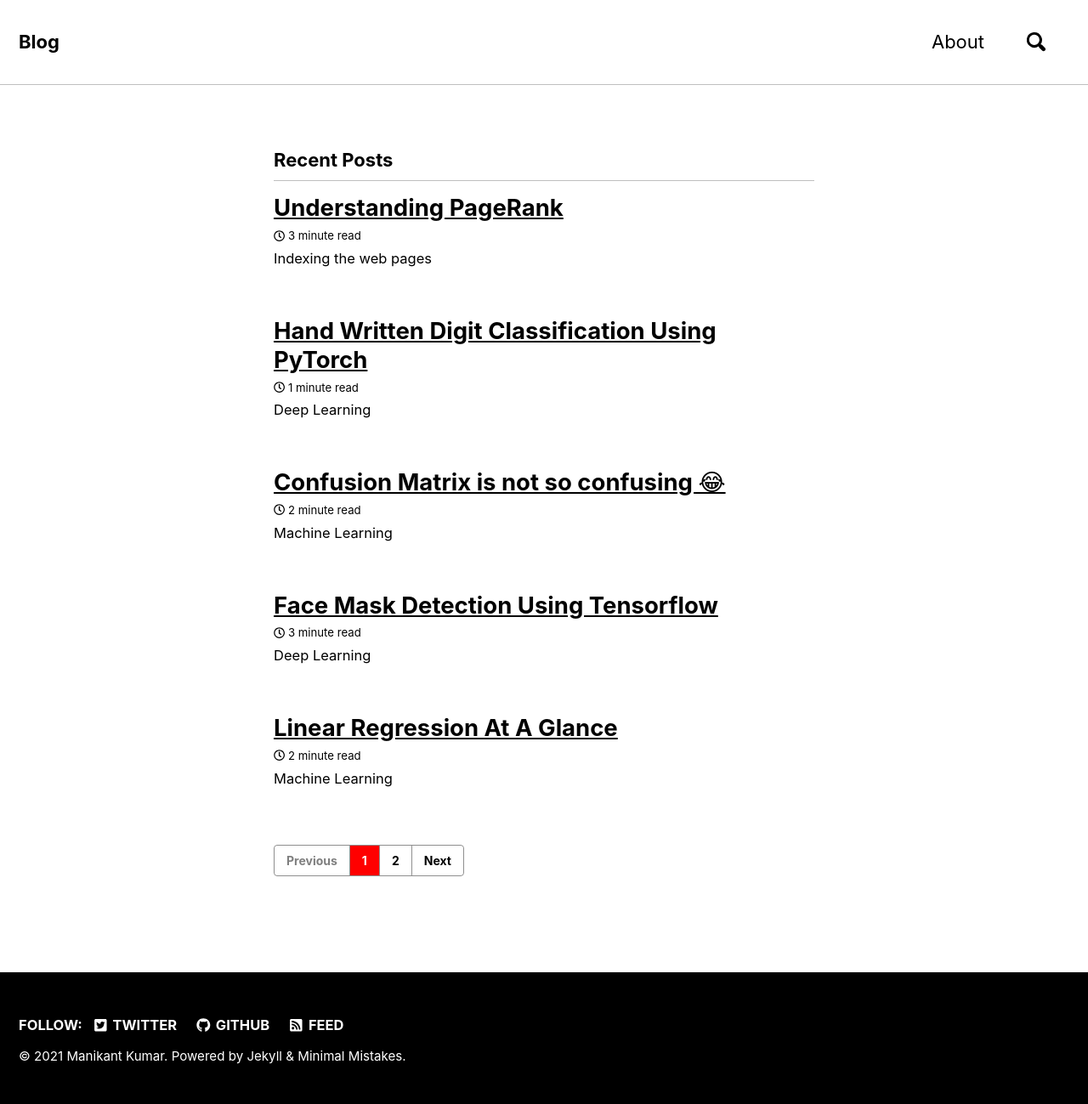
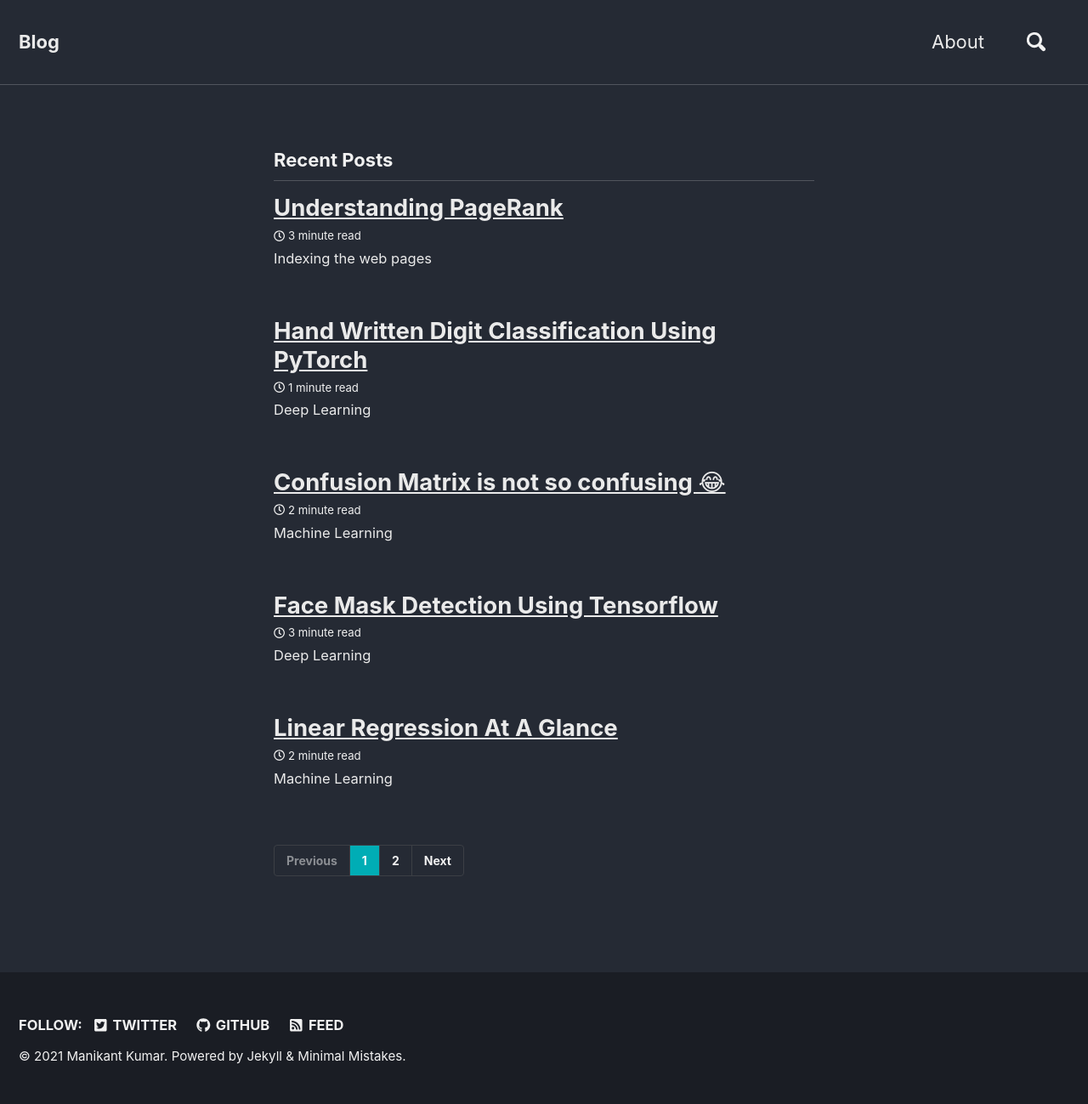
Before and after one commit to devil-cyber/CodingSpace, a Jekyll site: the page built from index.html, in a window 1280 px wide. Shown: the whole page at 85% size. Built offline with Jekyll 4.4.1, drawn with Linux system fonts in a browser that asks for light colours; nearby versions of some CDN libraries; the list of posts is cut into pages by our own code.

Commit message:
Update _config.yml

```diff
--- a/_config.yml
+++ b/_config.yml
@@ -5,7 +5,7 @@
 # For technical reasons, this file is *NOT* reloaded automatically when you use
 # `jekyll serve`. If you change this file, please restart the server process.
 
-minimal_mistakes_skin    : "contrast" # "air", "aqua", "contrast", "dark", "dirt", "neon", "mint", "plum", "sunrise"
+minimal_mistakes_skin    : "dark" # "air", "aqua", "contrast", "dark", "dirt", "neon", "mint", "plum", "sunrise"
 
 # Site Settings
 locale                   : "en-US"
```
